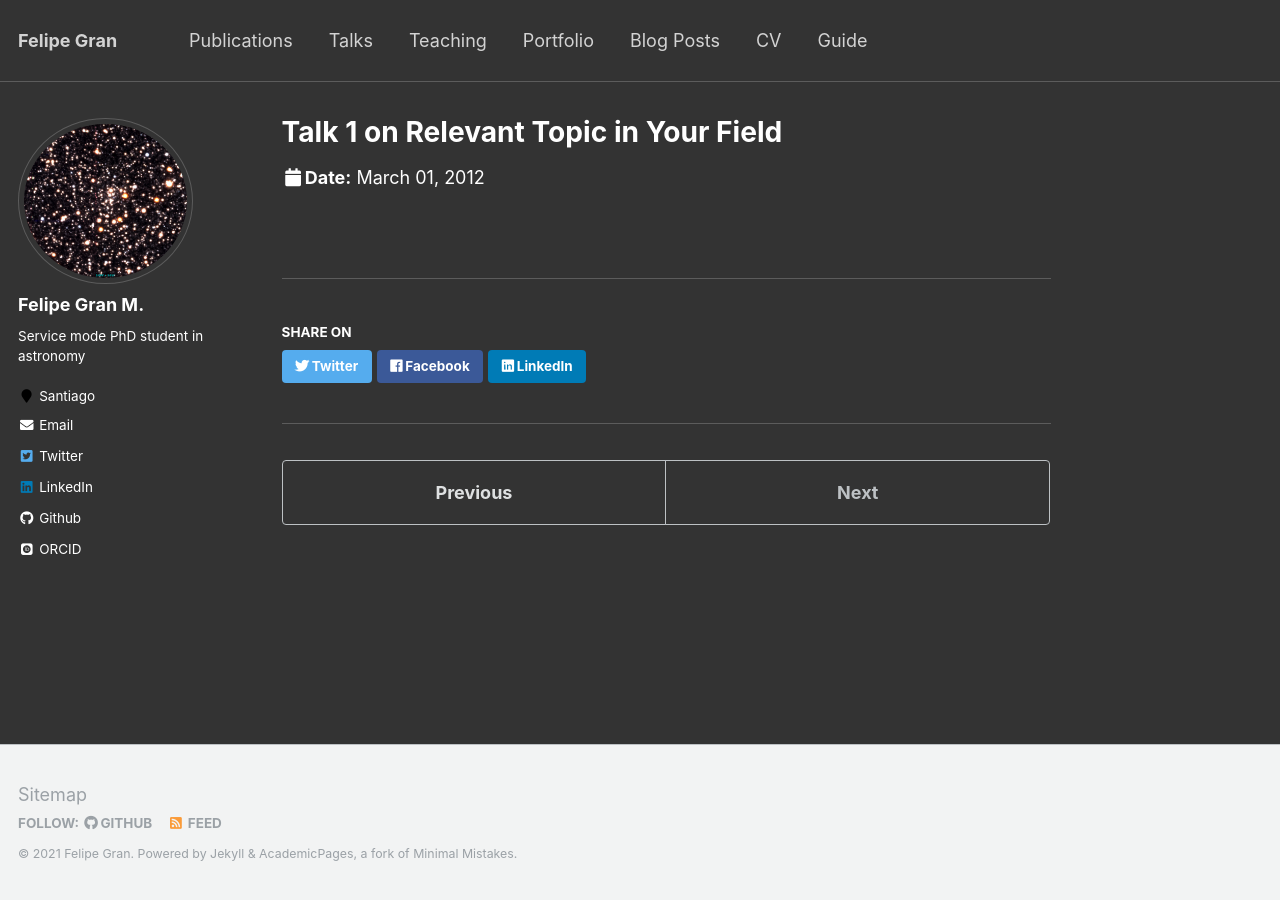
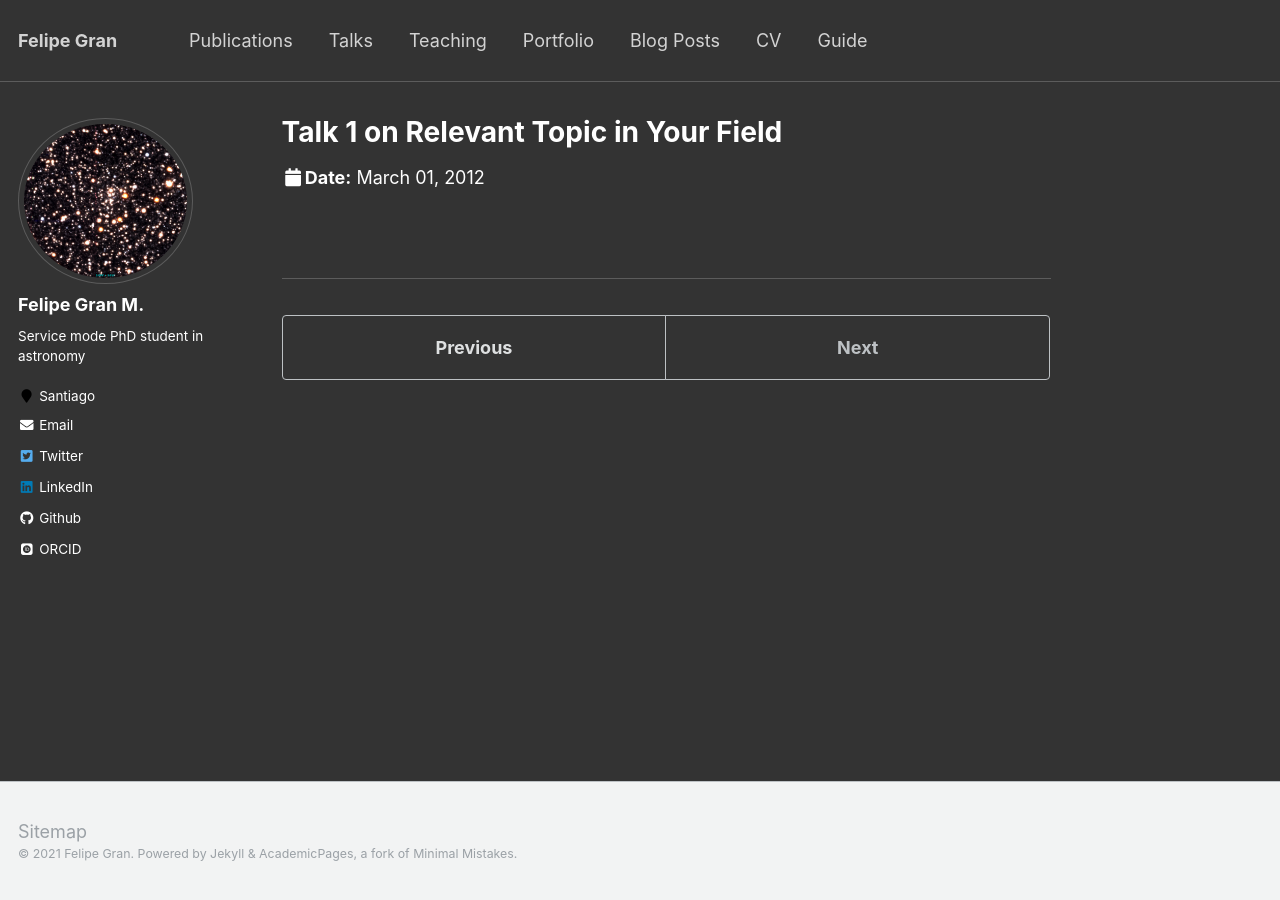
Before and after one commit to fegran/fegran.github.io, a Jekyll site: the page built from _talks/2012-03-01-talk-1.md, in a window 1280 px wide. Built offline with Jekyll 4.4.1, drawn with Linux system fonts in a browser that asks for light colours; some web fonts are replaced; some of the changed lines change nothing that is shown.

Commit message:
FG Update darks v3

```diff
--- a/_config.yml
+++ b/_config.yml
@@ -200,7 +200,7 @@
       author_profile: true
       read_time: true
       comments: true
-      share: true
+      share: false
       related: true
   # _pages
   - scope:
@@ -216,7 +216,7 @@
     values:
       layout: single
       author_profile: true
-      share: true
+      share: false
       comments: true
   # _publications
   - scope:
@@ -225,7 +225,7 @@
     values:
       layout: single
       author_profile: true
-      share: true
+      share: false
       comments: true
   # _portfolio
   - scope:
@@ -234,7 +234,7 @@
     values:
       layout: single
       author_profile: true
-      share: true
+      share: false
       comment: true
   # _talks
   - scope:
@@ -243,7 +243,7 @@
     values:
       layout: talk
       author_profile: true
-      share: true
+      share: false
 
 # Sass/SCSS
 sass:
--- a/_includes/footer.html
+++ b/_includes/footer.html
@@ -1,6 +1,6 @@
 {% include base_path %}
 
-<div class="page__footer-follow">
+<!-- <div class="page__footer-follow">
   <ul class="social-icons">
     {% if site.data.ui-text[site.locale].follow_label %}
       <li><strong>{{ site.data.ui-text[site.locale].follow_label }}</strong></li>
@@ -19,6 +19,6 @@
     {% endif %}
     <li><a href="{% if site.atom_feed.path %}{{ site.atom_feed.path }}{% else %}{{ base_path }}/feed.xml{% endif %}"><i class="fa fa-fw fa-rss-square" aria-hidden="true"></i> {{ site.data.ui-text[site.locale].feed_label | default: "Feed" }}</a></li>
   </ul>
-</div>
+</div> -->
 
 <div class="page__footer-copyright">&copy; {{ site.time | date: '%Y' }} {{ site.name | default: site.title }}. {{ site.data.ui-text[site.locale].powered_by | default: "Powered by" }} <a href="http://jekyllrb.com" rel="nofollow">Jekyll</a> &amp; <a href="https://github.com/academicpages/academicpages.github.io">AcademicPages</a>, a fork of <a href="https://mademistakes.com/work/minimal-mistakes-jekyll-theme/" rel="nofollow">Minimal Mistakes</a>.</div>
```
